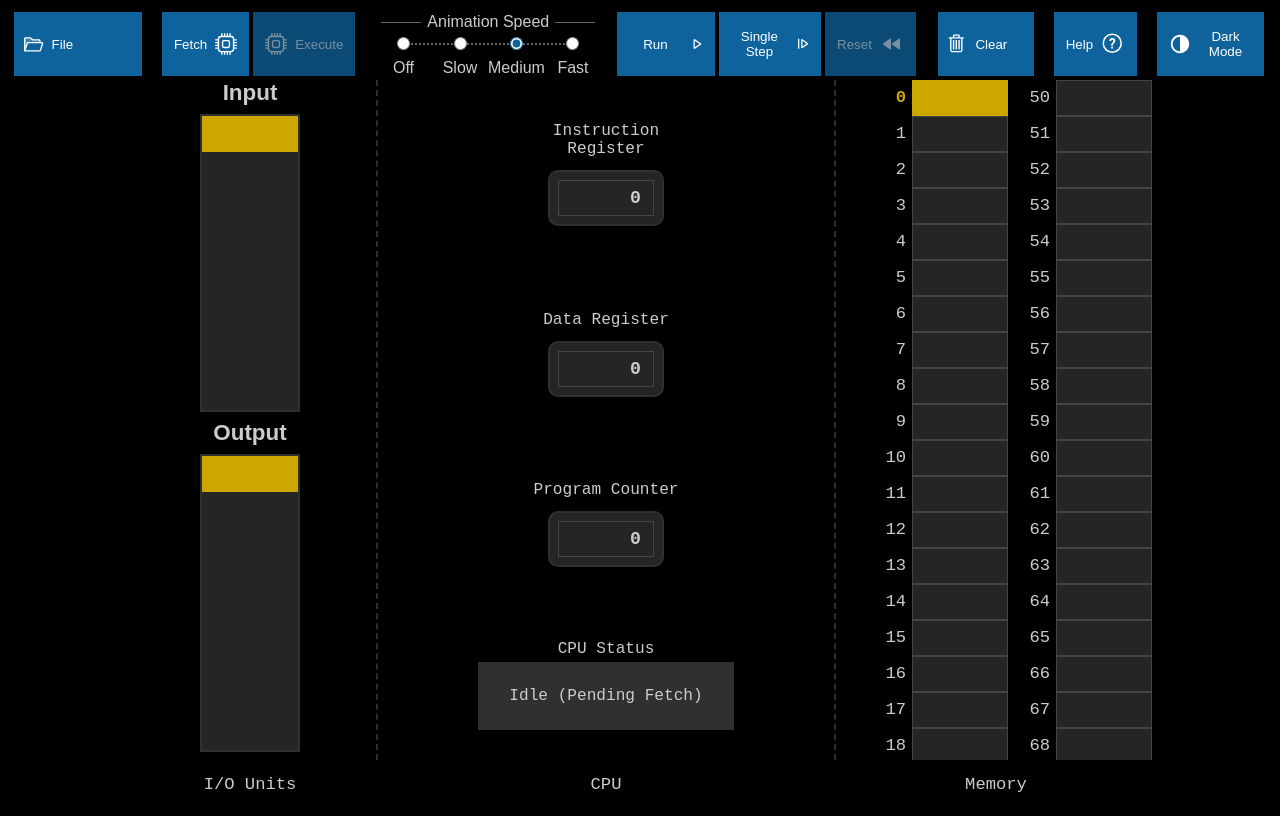
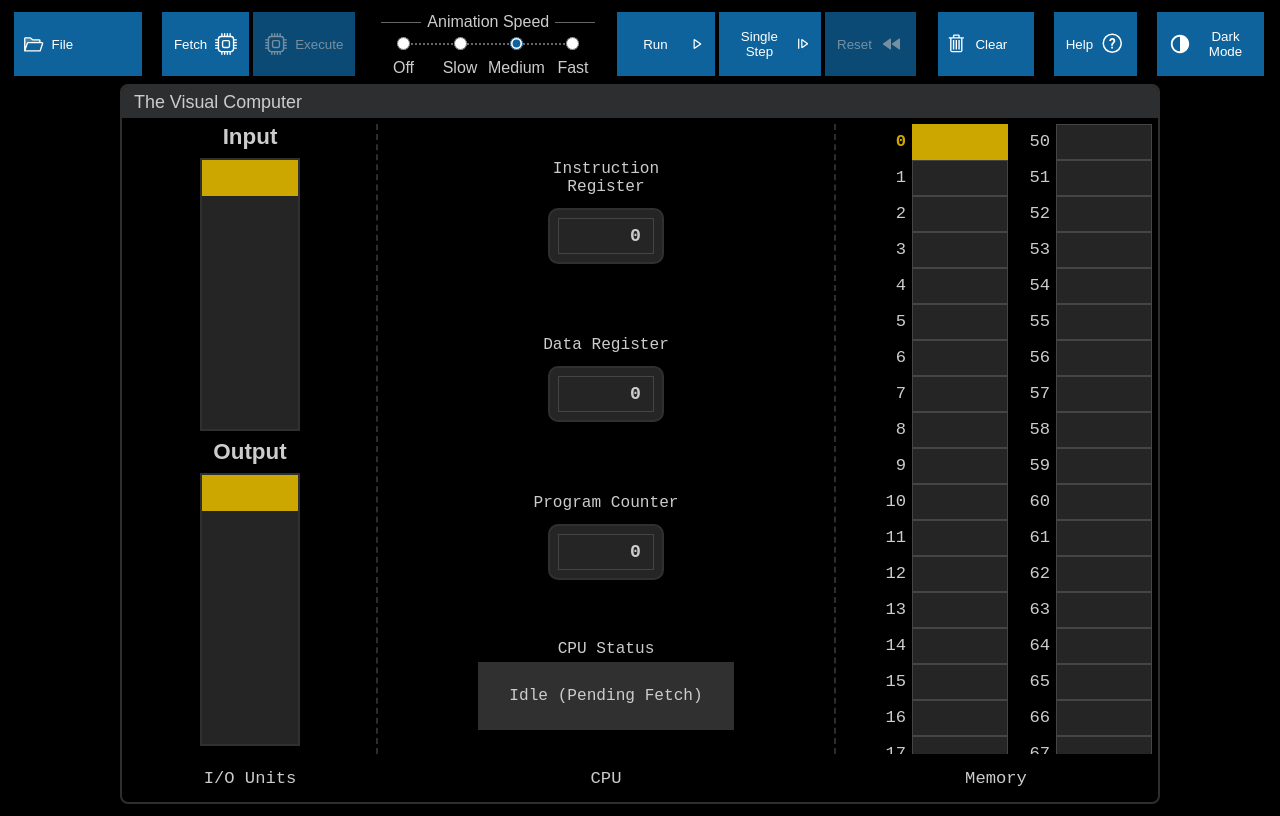
Before and after one commit to rafrafraf1/vic-ide-fork, a React (Vite) app: page / in a window 1280 px wide. Built offline with nearby package versions, Linux system fonts and the light colour scheme.

Commit message:
Put the computer inside a frame

```diff
--- a/src/App.css
+++ b/src/App.css
@@ -15,10 +15,12 @@
   min-height: 0;
   align-self: stretch;
   display: flex;
+  justify-content: center;
 }
 
-.App-Computer-Cont {
-  flex: 1 1 auto;
+.App-ComputerFrame-Cont {
+  margin-top: 4px;
+  margin-bottom: 4px;
 }
 
 .App-HelpSidebar-Cont {
--- a/src/App.tsx
+++ b/src/App.tsx
@@ -54,6 +54,7 @@ import { compose } from "./Functional/Compose";
 import { nonNull } from "./Functional/Nullability";
 import { IS_DEMO_ENVIRONMENT } from "./System/Environment";
 import type { ExtensionBridge } from "./System/ExtensionBridge";
+import { ComputerFrame } from "./UI/ComputerFrame";
 import { HelpScreen, HelpSidebar } from "./UI/HelpScreen";
 import { LoadDialog } from "./UI/LoadDialog";
 import { useEvents } from "./UI/ReactHooks/UseEvents";
@@ -586,9 +587,9 @@ function App(props: AppProps): React.JSX.Element {
         onHelpClick={handleHelpClick}
       />
       <div className="App-Main">
+        <ComputerFrame className="App-ComputerFrame-Cont" uiString={uiString}>
           <Computer
             ref={computerRef}
-          className="App-Computer-Cont"
             uiString={uiString}
             computer={computer}
             cpuState={cpuState}
@@ -601,6 +602,7 @@ function App(props: AppProps): React.JSX.Element {
             onProgramCounterChange={handleProgramCounterChange}
             onInputChange={handleInputChange}
           />
+        </ComputerFrame>
         {helpScreenState === "PINNED" ? (
           <div className="App-HelpSidebar-Cont">
             <HelpSidebar
--- /dev/null
+++ b/src/UI/ComputerFrame.css
@@ -0,0 +1,34 @@
+.ComputerFrame-Root {
+  display: flex;
+  flex-direction: column;
+  border: 2px solid var(--vscode-inputOption-hoverBackground);
+  border-radius: 8px;
+}
+
+.ComputerFrame-Titlebar {
+  flex: 0 0 auto;
+  align-self: stretch;
+  height: 32px;
+  display: flex;
+  color: var(--vscode-quickInput-foreground);
+  background-color: var(--vscode-inputOption-hoverBackground);
+  padding-left: 12px;
+  border-top-left-radius: 6px;
+  border-top-right-radius: 6px;
+}
+
+.ComputerFrame-Titlebar-Heading {
+  align-self: center;
+  font-size: 112%;
+  text-align: center;
+}
+
+.ComputerFrame-Contents {
+  flex: 1 1 auto;
+  min-height: 0;
+  align-self: stretch;
+  display: flex;
+  padding-left: 6px;
+  padding-right: 6px;
+  padding-top: 6px;
+}
--- /dev/null
+++ b/src/UI/ComputerFrame.tsx
@@ -0,0 +1,29 @@
+import "./ComputerFrame.css";
+
+import * as React from "react";
+
+import classNames from "classnames";
+
+import type { UIStrings } from "./UIStrings";
+
+export interface ComputerFrameProps {
+  className?: string;
+  children?: React.ReactNode;
+
+  uiString: UIStrings;
+}
+
+export const ComputerFrame = (props: ComputerFrameProps): React.JSX.Element => {
+  const { className, children, uiString } = props;
+
+  return (
+    <div className={classNames(className, "ComputerFrame-Root")}>
+      <div className="ComputerFrame-Titlebar">
+        <div className="ComputerFrame-Titlebar-Heading">
+          {uiString("THE_VISUAL_COMPUTER")}
+        </div>
+      </div>
+      <div className="ComputerFrame-Contents">{children}</div>
+    </div>
+  );
+};
--- a/src/UI/Simulator/Computer.css
+++ b/src/UI/Simulator/Computer.css
@@ -1,12 +1,13 @@
 .Computer-Root {
   display: grid;
-  grid-template-columns:
-    1fr minmax(auto, 244px) 10px minmax(auto, 448px) 10px minmax(auto, 312px)
-    1fr;
+  grid-template-columns: minmax(auto, 244px) 10px minmax(auto, 448px) 10px minmax(
+      auto,
+      312px
+    );
   grid-template-rows: 1fr 48px;
   grid-template-areas:
-    ". io       . cpu       . memory ."
-    ". io-label . cpu-label . memory-label .";
+    "io       . cpu       . memory"
+    "io-label . cpu-label . memory-label";
 }
 
 .Computer-Divider {
@@ -19,15 +20,15 @@
 }
 
 .Computer-Divider1 {
-  grid-column-start: 3;
-  grid-column-end: 4;
+  grid-column-start: 2;
+  grid-column-end: 3;
   grid-row-start: 1;
   grid-row-end: 2;
 }
 
 .Computer-Divider2 {
-  grid-column-start: 5;
-  grid-column-end: 6;
+  grid-column-start: 4;
+  grid-column-end: 5;
   grid-row-start: 1;
   grid-row-end: 2;
 }
--- a/src/UI/UIStrings.ts
+++ b/src/UI/UIStrings.ts
@@ -41,6 +41,7 @@ export type UIStringKey =
   | "RESET_THE_INPUT_SET_THE_PROGRAM_COUNTER_TO_ZERO_CLEAR_THE_OUTPUT"
   | "FETCH_NEXT_INSTRUCTION_AND_EXECUTE_IT"
   | "RUN_PROGRAM_UNTIL_IT_TERMINATES"
+  | "THE_VISUAL_COMPUTER"
   | "I_O_UNITS"
   | "CPU"
   | "MEMORY"
@@ -144,6 +145,8 @@ export function EnglishStrings(key: UIStringKey): string {
       return "Fetch the next instruction and Execute it";
     case "RUN_PROGRAM_UNTIL_IT_TERMINATES":
       return "Run the program until it terminates";
+    case "THE_VISUAL_COMPUTER":
+      return "The Visual Computer";
     case "I_O_UNITS":
       return "I/O Units";
     case "CPU":
```
Lines whose indentation alone changed are shown as unchanged.
